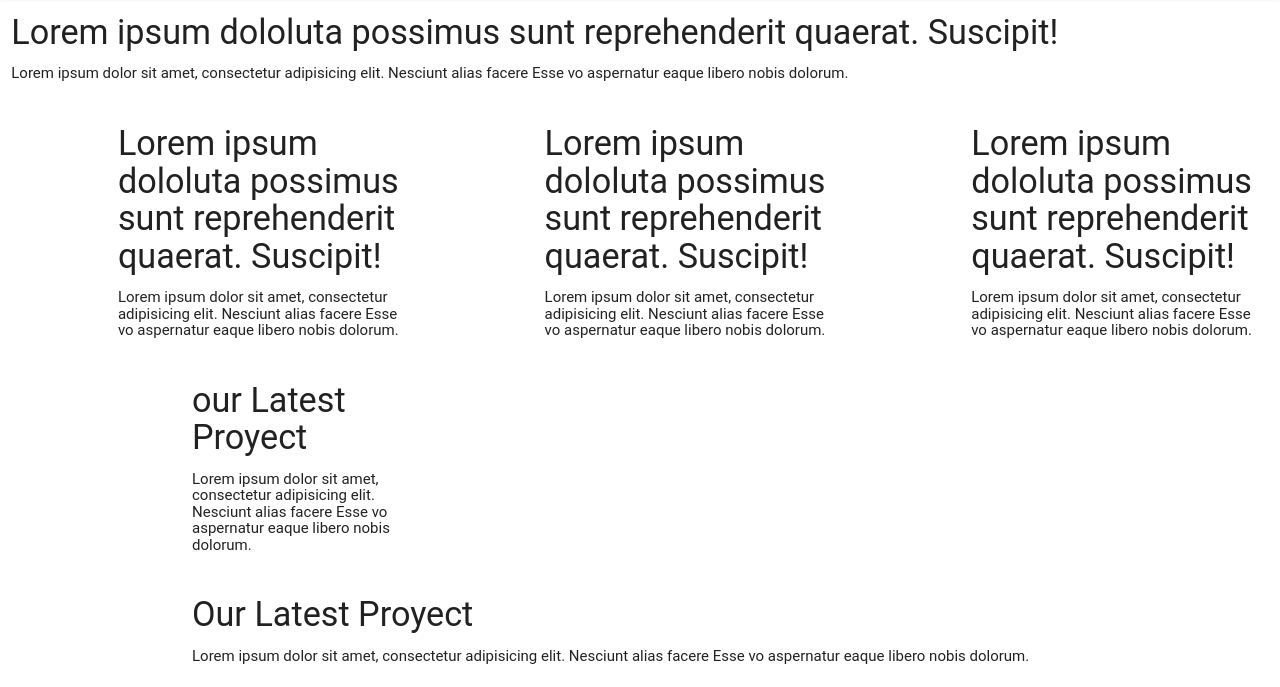
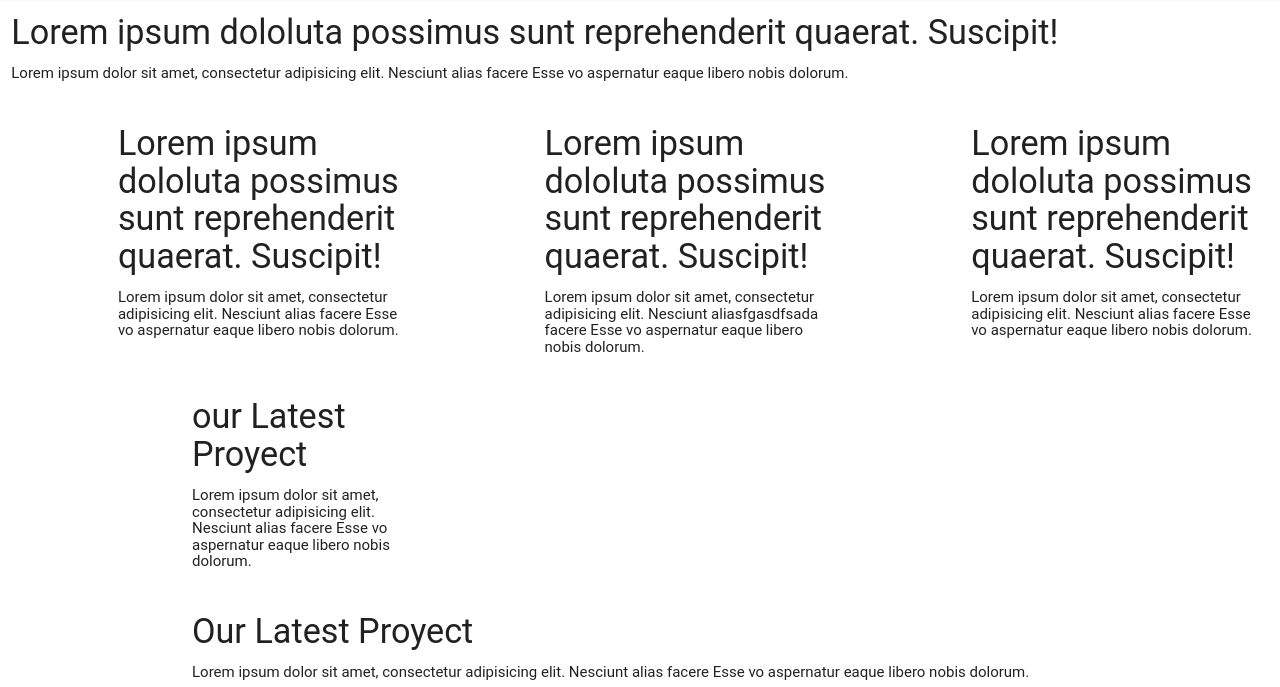
Before and after one commit to adrix1/46_Flat_theme, a plain HTML site: page index.html in a window 1280 px wide. Shown: the part 67-754 px from the top of the page. Drawn offline with Linux system fonts and the light colour scheme; a web font is replaced by a local one.

Commit message:
Cambios en parrafos

```diff
--- a/index.html
+++ b/index.html
@@ -62,7 +62,7 @@
 				</div>
 				<div class="col s3 m3 l3">
 					<h4>Lorem ipsum dololuta possimus sunt reprehenderit quaerat. Suscipit!</h4>
-					<h6>Lorem ipsum dolor sit amet, consectetur adipisicing elit. Nesciunt alias facere Esse vo aspernatur eaque libero nobis dolorum.</h6>
+					<h6>Lorem ipsum dolor sit amet, consectetur adipisicing elit. Nesciunt aliasfgasdfsada facere Esse vo aspernatur eaque libero nobis dolorum.</h6>
 				</div>
 				<div class="col s1 m1 l1">
 					<!-- aquí va mi icono -->
```
